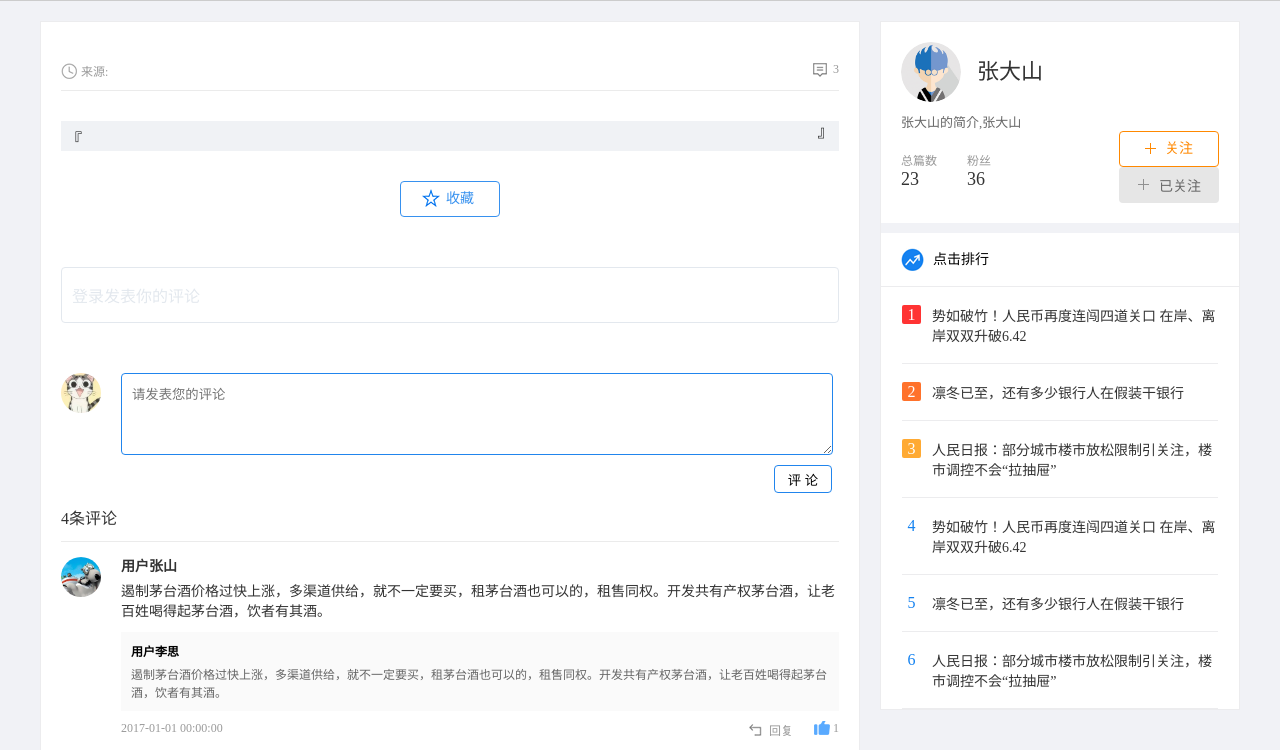
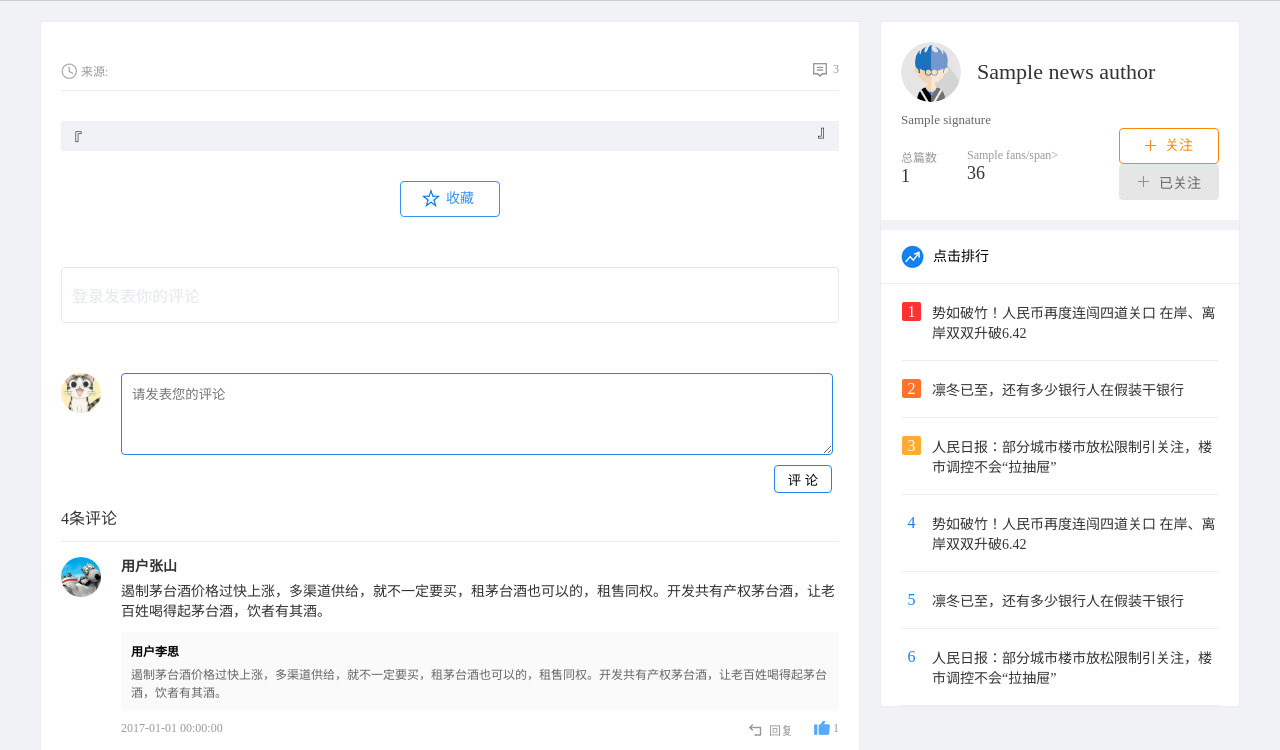
Before and after one commit to joinik/xinjingzixun_2020, a Flask app: template templates/detail.html in a window 1280 px wide. Shown: the part 59-809 px from the top of the page. Run offline with Flask 2, Linux system fonts and the light colour scheme; tables that the repository leaves empty hold one stand-in row (values such as "Sample post"); the template is opened without the code that fills it: values that come from a table or form of the project are taken from there, most other values are stand-ins (such as "Sample title", 1, 10 or a date in 2020).

Commit message:
56-显示作者简介，与新闻数

```diff
--- a/models/index.py
+++ b/models/index.py
@@ -20,6 +20,7 @@ class News (db.Model):
 	category_id = db.Column (db.Integer, db.ForeignKey ("category.id"))
 
 	category = db.relationship ('Category', backref='news')
+
 	user_id = db.Column (db.Integer, db.ForeignKey ("user.id"))  # 当前新闻的作者id
 	user = db.relationship ('User', backref=db.backref ('news', lazy='dynamic'))
 
--- a/templates/detail.html
+++ b/templates/detail.html
@@ -150,10 +150,10 @@
         <div class="rank_con fr">
             <div class="author_card">
                 <a href="#" class="author_pic"><img src="/static/index/images/user_pic.png" alt="author_pic"></a>
-                <a href="#" class="author_name">张大山</a>
-                <div class="author_resume">张大山的简介,张大山</div>
-                <div class="writings"><span>总篇数</span><b>23</b></div>
-                <div class="follows"><span>粉丝</span><b>36</b></div>
+                <a href="#" class="author_name">{{ news_author.nick_name }}</a>
+                <div class="author_resume">{{ news_author.signature }}</div>
+                <div class="writings"><span>总篇数</span><b>{{ news_author.news_num }}</b></div>
+                <div class="follows"><span>{{ news_author.fans }}/span><b>36</b></div>
                 <a href="javascript:;" class="focus fr">关注</a>
                 <a href="javascript:;" class="focused fr"><span class="out">已关注</span><span class="over">取消关注</span></a>
             </div>
--- a/views/passport.py
+++ b/views/passport.py
@@ -17,7 +17,9 @@ def register():
 	# print (mobile, password, image_code, smscode)
 
 	# 验证图片验证码是否争取
-	if session.get ("image_code") != image_code:
+	se_image_code = session.get ("image_code").lower()
+	image_code = image_code.lower()
+	if se_image_code != image_code:
 		ret = {
 			"errno": 1003,
 			"errmsg": "重新输入验证码"
```
Also changed, not shown: views/index.py (+5 -2 lines).
